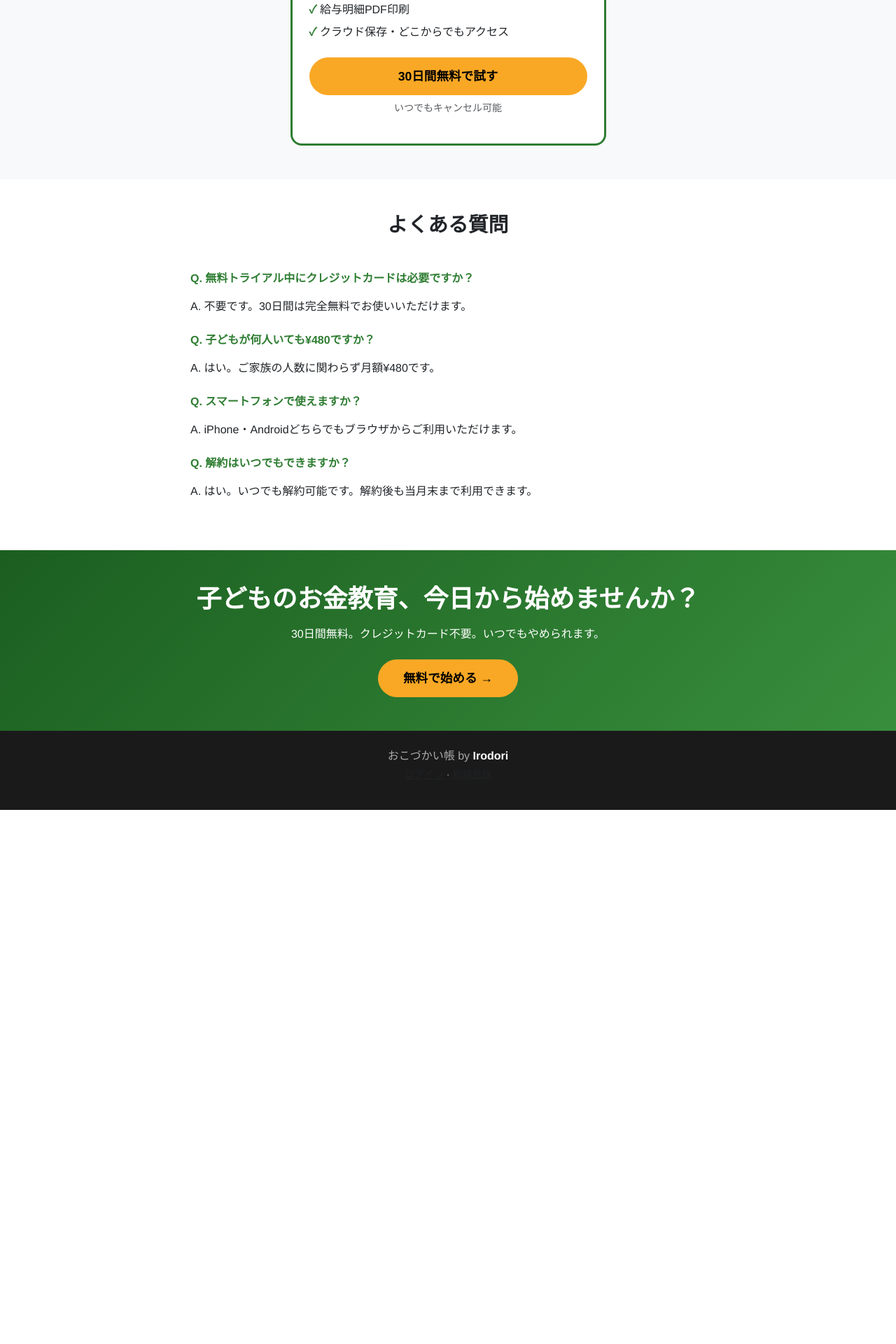
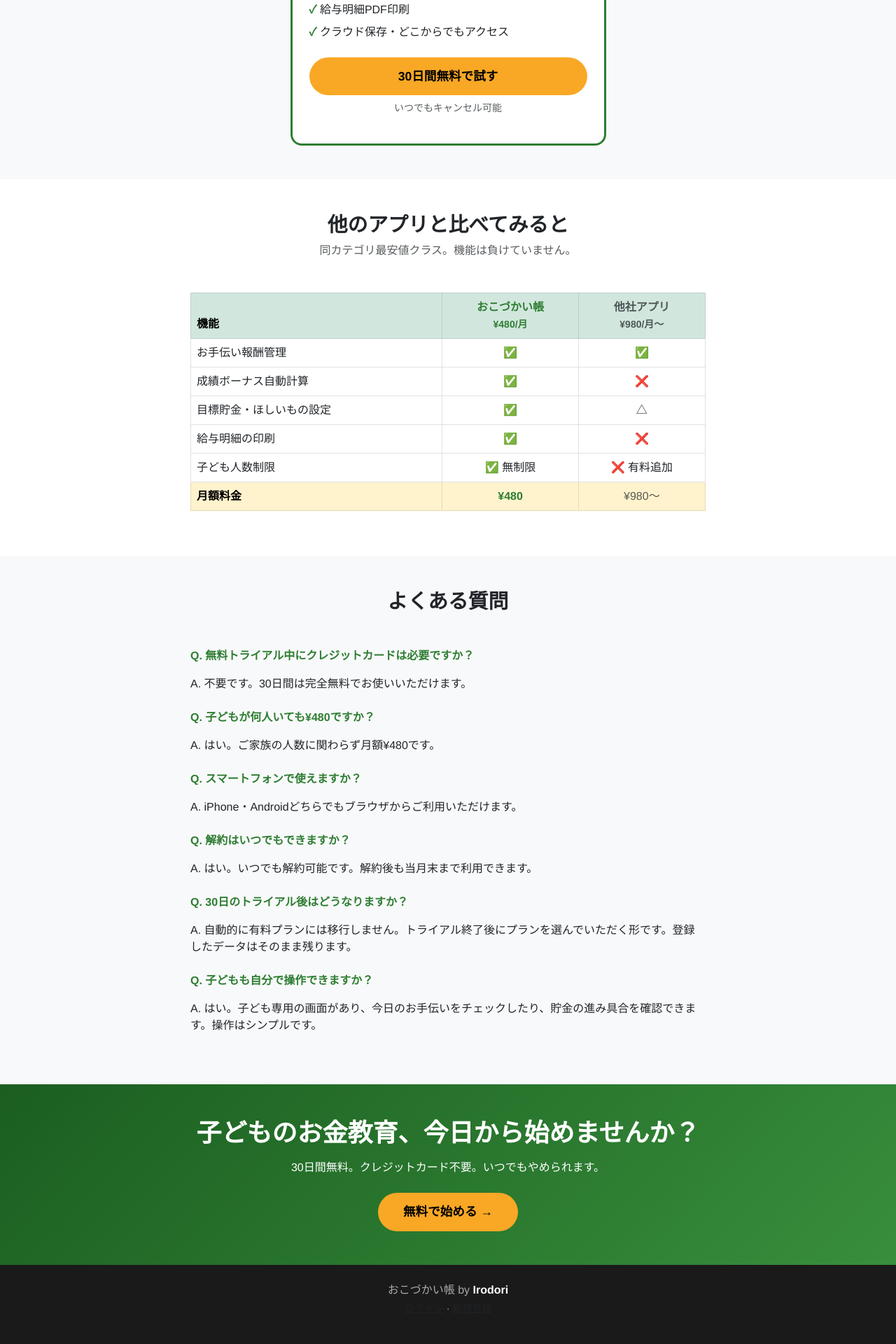
Before and after one commit to cistus-01/allowance-app, a Flask app: page / in a window 1280 px wide. Shown: the part 1568-3488 px from the top of the page at 70% size. Before the commit the page ends 2725 px from the top, so only its background shows below. Run offline with Flask 3, Linux system fonts and the light colour scheme; parts of the project's set-up code (start-up, migrations or seed data) failed here and were passed over.

Commit message:
SEO: OGPメタタグ追加、LP競合比較表・FAQ2項目追加

```diff
--- a/app/templates/home/lp.html
+++ b/app/templates/home/lp.html
@@ -132,8 +132,39 @@ footer { background: #1a1a1a; color: #aaa; }
   </div>
 </section>
 
+<!-- 競合比較 -->
+<section class="py-5">
+  <div class="container">
+    <h2 class="section-title text-center mb-2">他のアプリと比べてみると</h2>
+    <p class="text-center text-muted mb-5">同カテゴリ最安値クラス。機能は負けていません。</p>
+    <div class="row justify-content-center">
+      <div class="col-md-8">
+        <div class="table-responsive">
+          <table class="table table-bordered text-center align-middle">
+            <thead class="table-success">
+              <tr>
+                <th class="text-start">機能</th>
+                <th style="color:var(--green); font-weight:900;">おこづかい帳<br><small>¥480/月</small></th>
+                <th class="text-muted">他社アプリ<br><small>¥980/月〜</small></th>
+              </tr>
+            </thead>
+            <tbody>
+              <tr><td class="text-start">お手伝い報酬管理</td><td>✅</td><td>✅</td></tr>
+              <tr><td class="text-start">成績ボーナス自動計算</td><td>✅</td><td>❌</td></tr>
+              <tr><td class="text-start">目標貯金・ほしいもの設定</td><td>✅</td><td>△</td></tr>
+              <tr><td class="text-start">給与明細の印刷</td><td>✅</td><td>❌</td></tr>
+              <tr><td class="text-start">子ども人数制限</td><td>✅ 無制限</td><td>❌ 有料追加</td></tr>
+              <tr class="table-warning"><td class="text-start fw-bold">月額料金</td><td class="fw-bold" style="color:var(--green);">¥480</td><td class="text-muted">¥980〜</td></tr>
+            </tbody>
+          </table>
+        </div>
+      </div>
+    </div>
+  </div>
+</section>
+
 <!-- FAQ -->
-<section class="py-5">
+<section class="py-5 bg-light">
   <div class="container">
     <h2 class="section-title text-center mb-5">よくある質問</h2>
     <div class="row justify-content-center">
@@ -153,6 +184,14 @@ footer { background: #1a1a1a; color: #aaa; }
         <div class="mb-4">
           <p class="faq-q">Q. 解約はいつでもできますか？</p>
           <p>A. はい。いつでも解約可能です。解約後も当月末まで利用できます。</p>
+        </div>
+        <div class="mb-4">
+          <p class="faq-q">Q. 30日のトライアル後はどうなりますか？</p>
+          <p>A. 自動的に有料プランには移行しません。トライアル終了後にプランを選んでいただく形です。登録したデータはそのまま残ります。</p>
+        </div>
+        <div class="mb-4">
+          <p class="faq-q">Q. 子どもも自分で操作できますか？</p>
+          <p>A. はい。子ども専用の画面があり、今日のお手伝いをチェックしたり、貯金の進み具合を確認できます。操作はシンプルです。</p>
         </div>
       </div>
     </div>
```
Also changed, not shown: app/templates/base.html (+12 -0 lines).
